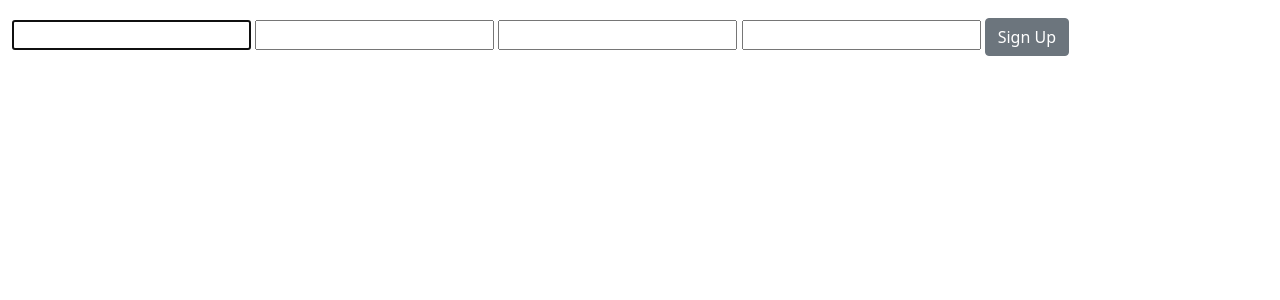
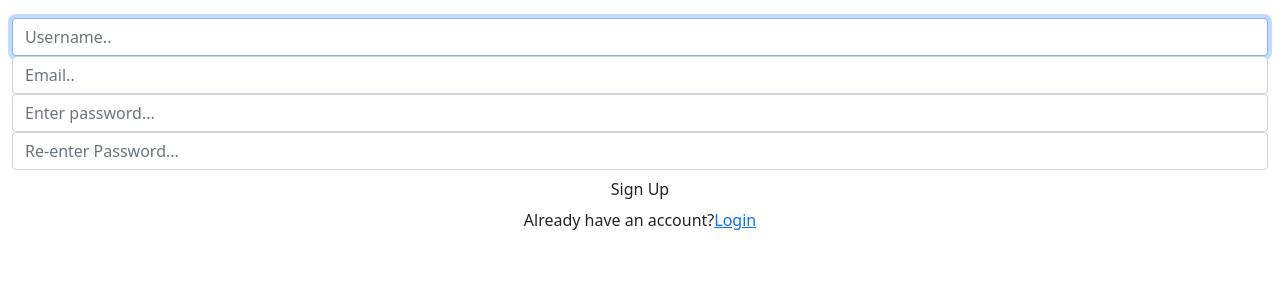
Before and after one commit to Farhanaurmi/MPN-webapp, a Django app: page /signup/ in a window 1280 px wide. Shown: the part 78-378 px from the top of the page. Run offline with Django 3.2, Linux system fonts and the light colour scheme.

Commit message:
fixed signup api

```diff
--- a/MPN/app1/templates/app1/signupuser.html
+++ b/MPN/app1/templates/app1/signupuser.html
@@ -10,8 +10,29 @@
     {{ form.password1 }}
     {{ form.password2 }}
     {{ form.errors }}
-<button type="submit" class="btn btn-secondary">Sign Up</button>
-</div>
+
+<input class="btn login_btn" type="submit" value="Sign Up">
 </form>
 
+<div class="d-flex justify-content-center links">
+    Already have an account? <a href="{% url 'loginuser' %}" class="ml-2">Login</a>
+</div>
+</div>
+
+
+
+<script>
+
+var form_fields = document.getElementsByTagName('input')
+form_fields[1].placeholder='Username..';
+form_fields[2].placeholder='Email..';
+form_fields[3].placeholder='Enter password...';
+form_fields[4].placeholder='Re-enter Password...';
+
+
+for (var field in form_fields){
+form_fields[field].className += ' form-control'
+}
+</script>
+
 {% endblock %}
--- a/MPN/app1/views.py
+++ b/MPN/app1/views.py
@@ -12,6 +12,7 @@ from django.contrib import messages
 #        ----------Log-in & Sign-up api----------
 
 def home(request):
+
     return render(request, 'app1/home.html')
 
 # def signupuser(request):
@@ -30,25 +31,22 @@ def home(request):
 #             return render(request, 'app1/signupuser.html', {'form':UserCreationForm,'error':'password did not match'})
 
 def signupuser(request):
-
+	customer = Customer.objects.all()
 	form = CreateUserForm()
 	if request.method == 'POST':
 		form = CreateUserForm(request.POST)
 		if form.is_valid():
+
 			user = form.save()
 			username = form.cleaned_data.get('username')
-
-			group = Group.objects.get(name='customer')
-			user.groups.add(group)
 
 			Customer.objects.create(
 				user=user,
 				name=user.username,
 				)
-
-			messages.success(request, 'Account was created for ' + username)
-
-			return redirect('loginuser')
+			user.save()
+			login(request,user)
+			return redirect('home')
 
 
 
```
Also changed, not shown: MPN/app1/migrations/0001_initial.py, MPN/db.sqlite3.
